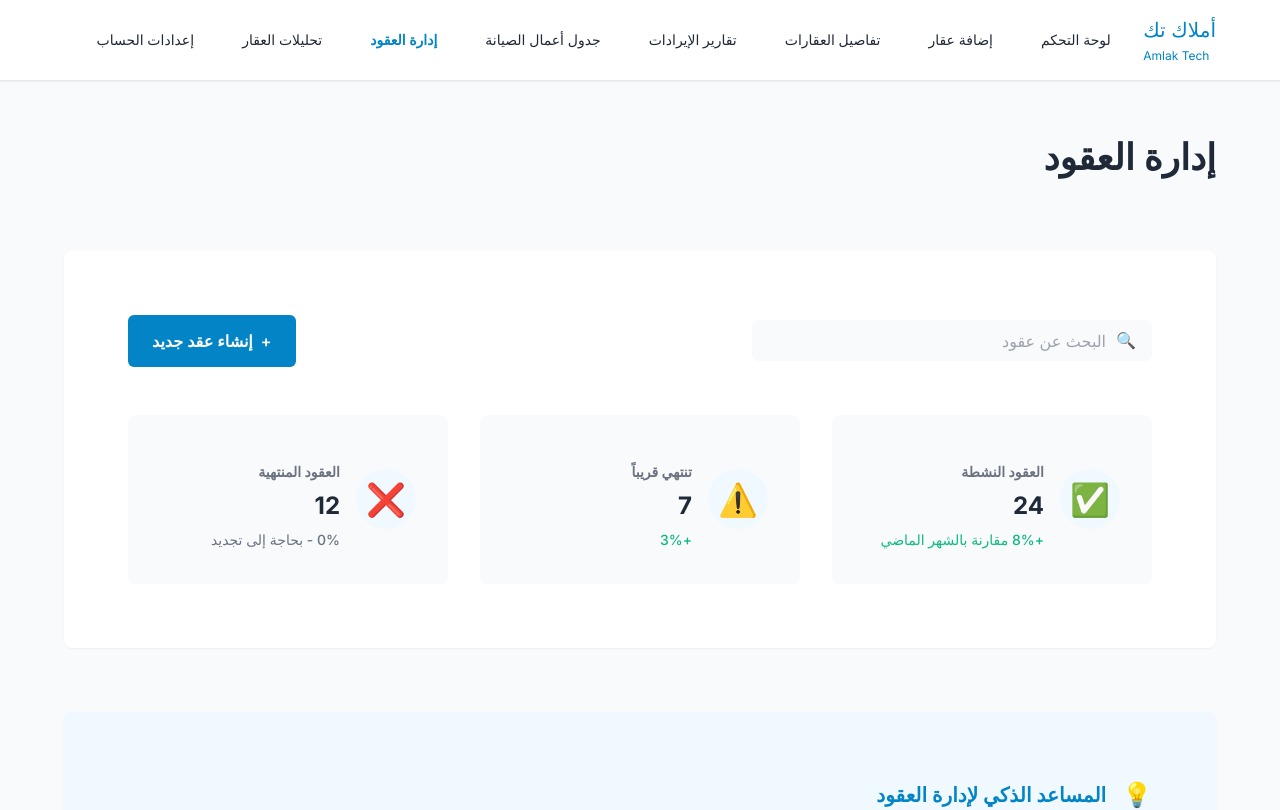
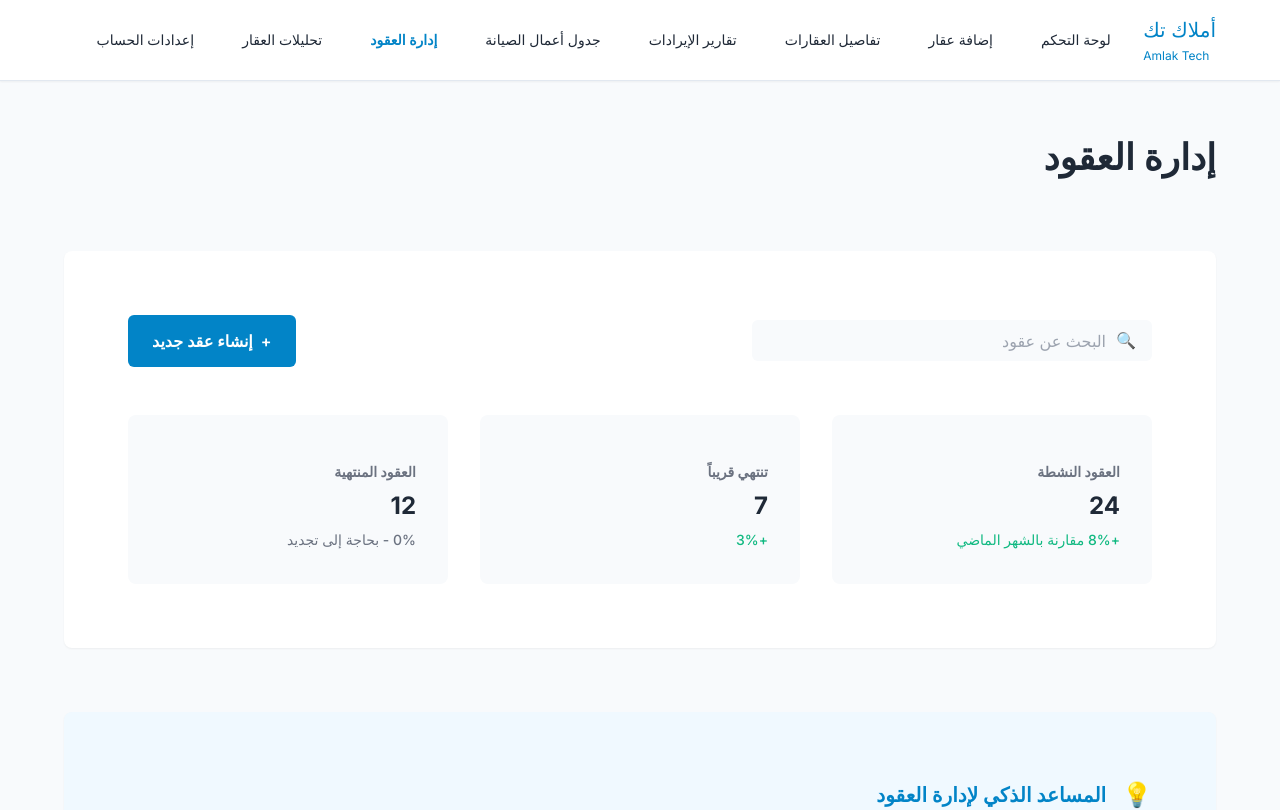
Before and after one commit to yaraabdullah/AmlakTech-Website, a Next.js app: page /owner/contract-management in a window 1280 px wide. Shown: the top 810 px of the page. Built offline with nearby package versions, Linux system fonts and the light colour scheme.

Commit message:
upddate the icons

```diff
--- a/components/ContractManagement.tsx
+++ b/components/ContractManagement.tsx
@@ -17,21 +17,23 @@ export default function ContractManagement() {
       value: '24',
       change: '+8% مقارنة بالشهر الماضي',
       trend: 'up',
-      icon: '✅'
+
     },
+
     {
       title: 'تنتهي قريباً',
       value: '7',
       change: '+3%',
       trend: 'up',
-      icon: '⚠️'
+
     },
+
     {
       title: 'العقود المنتهية',
       value: '12',
       change: '0% - بحاجة إلى تجديد',
       trend: 'neutral',
-      icon: '❌'
+
     }
   ]
 
@@ -170,7 +172,6 @@ export default function ContractManagement() {
             <div className={styles.metricsGrid}>
               {contractMetrics.map((metric, index) => (
                 <div key={index} className={styles.metricCard}>
-                  <div className={styles.metricIcon}>{metric.icon}</div>
                   <div className={styles.metricContent}>
                     <h3 className={styles.metricTitle}>{metric.title}</h3>
                     <div className={styles.metricValue}>{metric.value}</div>
--- a/components/RevenueReports.tsx
+++ b/components/RevenueReports.tsx
@@ -305,10 +305,8 @@ export default function RevenueReports() {
             <div className={styles.aiInsightsGrid}>
               {aiInsights.map((insight, index) => (
                 <div key={index} className={`${styles.aiInsightCard} ${styles[insight.color]}`}>
-                  <div className={styles.insightContent}>
-                    <h3 className={styles.insightTitle}>{insight.title}</h3>
-                    <p className={styles.insightDescription}>{insight.description}</p>
-                  </div>
+                  <h3 className={styles.insightTitle}>{insight.title}</h3>
+                  <p className={styles.insightDescription}>{insight.description}</p>
                 </div>
               ))}
             </div>
--- a/styles/ContractManagement.module.css
+++ b/styles/ContractManagement.module.css
@@ -203,17 +203,6 @@
 
 .metricCard:hover {
   transform: translateY(-2px);
-}
-
-.metricIcon {
-  font-size: 2rem;
-  width: 60px;
-  height: 60px;
-  background: var(--color-blue-light);
-  border-radius: 50%;
-  display: flex;
-  align-items: center;
-  justify-content: center;
 }
 
 .metricContent {
--- a/styles/RevenueReports.module.css
+++ b/styles/RevenueReports.module.css
@@ -479,12 +479,6 @@
   background: linear-gradient(135deg, #e0f2fe 0%, #f8f9fa 100%);
   border-radius: var(--border-radius-lg);
   padding: var(--spacing-lg);
-  display: block;
-}
-
-.insightContent {
-  display: flex;
-  flex-direction: column;
 }
 
 .insightTitle {
```
